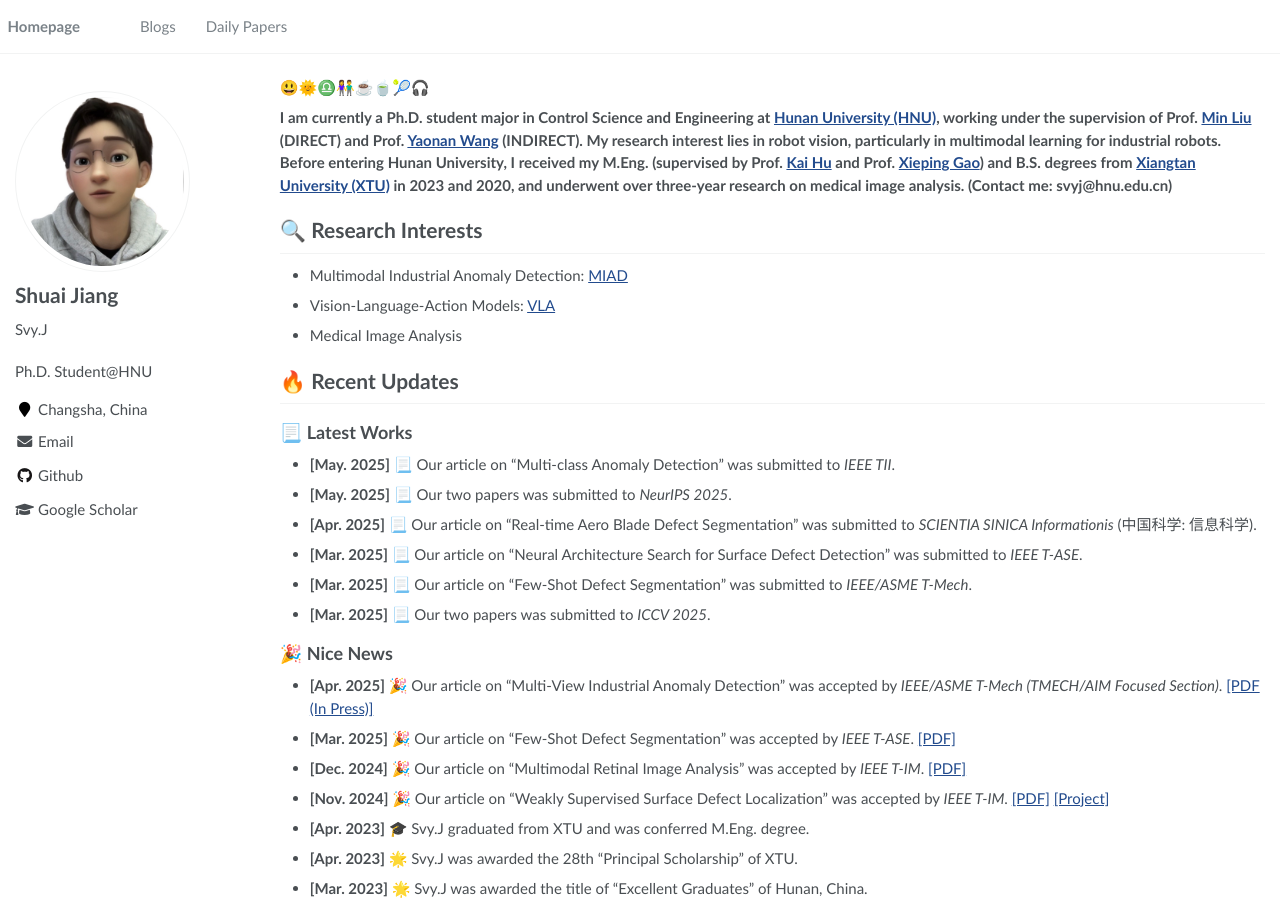
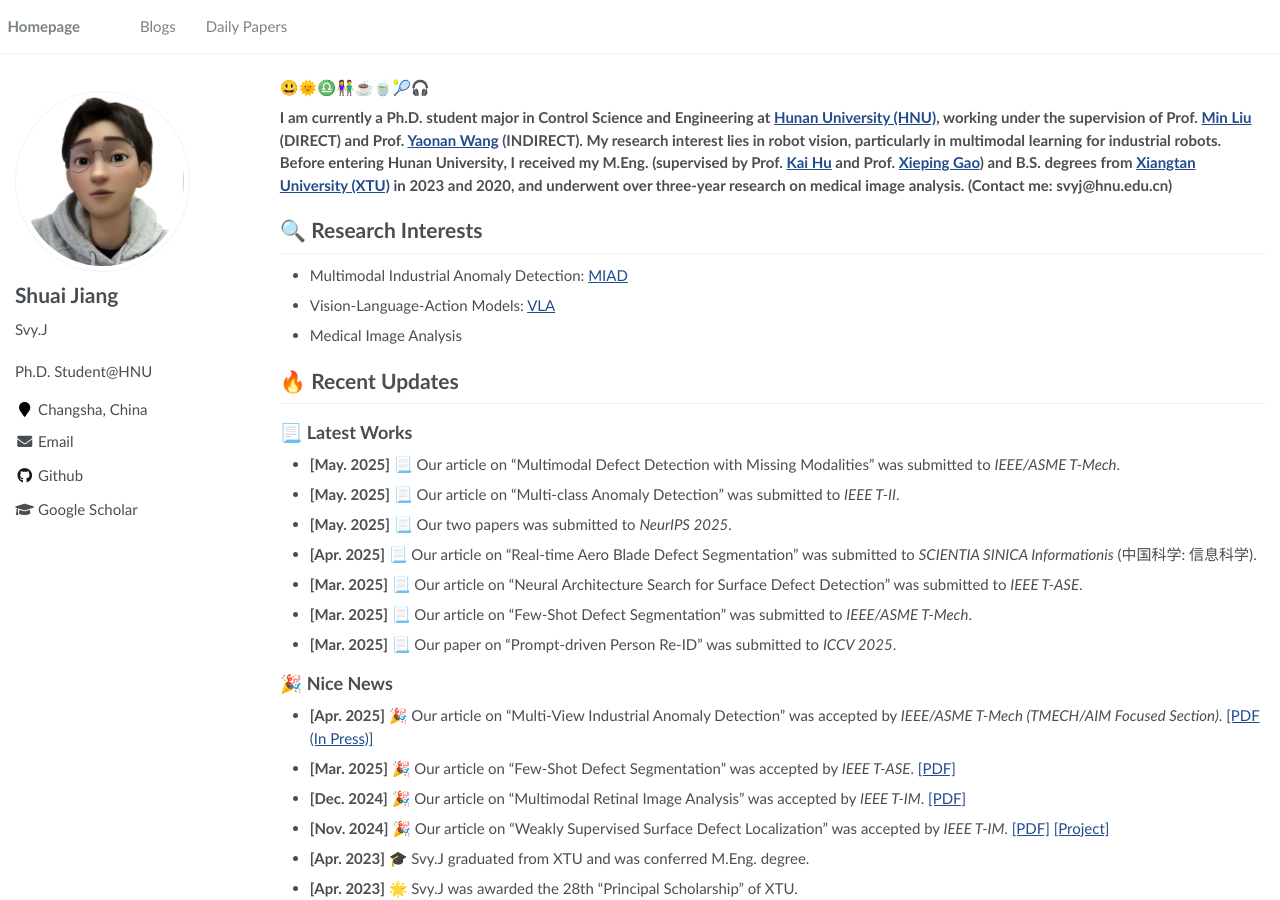
Before and after one commit to SvyJ/svyj.github.io, a Jekyll site: the page built from _pages/index.md, in a window 1280 px wide and 900 px high. Built offline with Jekyll 4.4.1, drawn with Linux system fonts in a browser that asks for light colours.

Commit message:
Update index.md

```diff
--- a/_pages/index.md
+++ b/_pages/index.md
@@ -27,7 +27,9 @@
 
 ## 📃 Latest Works
 
-- **[May. 2025]** 📃 Our article on "Multi-class Anomaly Detection" was submitted to _IEEE TII_.
+- **[May. 2025]** 📃 Our article on "Multimodal Defect Detection with Missing Modalities" was submitted to _IEEE/ASME T-Mech_.
+
+- **[May. 2025]** 📃 Our article on "Multi-class Anomaly Detection" was submitted to _IEEE T-II_.
 
 - **[May. 2025]** 📃 Our two papers was submitted to _NeurIPS 2025_.
 
@@ -37,7 +39,7 @@
 
 - **[Mar. 2025]** 📃 Our article on "Few-Shot Defect Segmentation" was submitted to _IEEE/ASME T-Mech_.
 
-- **[Mar. 2025]** 📃 Our two papers was submitted to _ICCV 2025_.
+- **[Mar. 2025]** 📃 Our paper on "Prompt-driven Person Re-ID" was submitted to _ICCV 2025_.
 
 ## 🎉 Nice News
 
```
